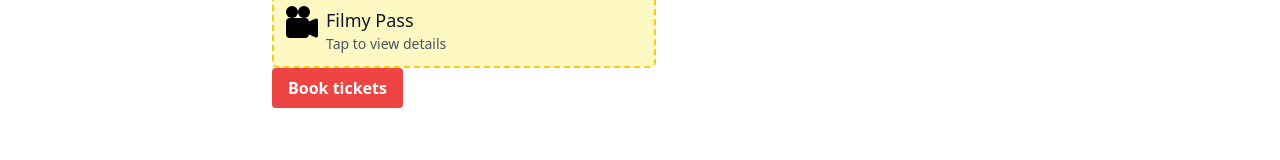
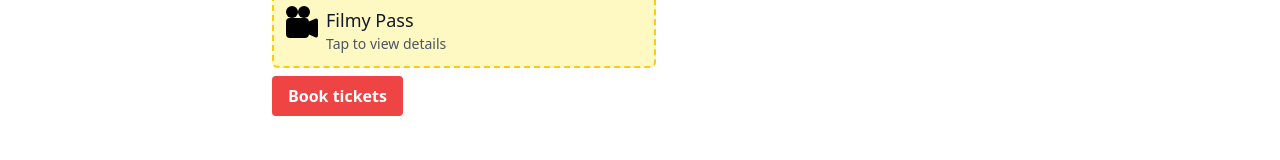
Before and after one commit to SouvikMukherjee199/bookmyshow, a React (Create React App) app: page /movie/1 in a window 1280 px wide. Shown: the part 737-897 px from the top of the page. Built offline with nearby package versions, Linux system fonts and the light colour scheme.

Commit message:
Updated the movie page with razorpay API

```diff
--- a/src/pages/Movie.page.js
+++ b/src/pages/Movie.page.js
@@ -64,7 +64,7 @@
         </div>
        </div>
 
-       <button onClick={launchRazorPay} class="bg-red-500 hover:bg-red-700 text-white font-bold py-2 px-4 rounded">
+       <button onClick={launchRazorPay} class=" px-4 mt-2 bg-red-500 hover:bg-red-700 text-white font-bold py-2 px-4 rounded">
        Book tickets
        </button>
 
```
